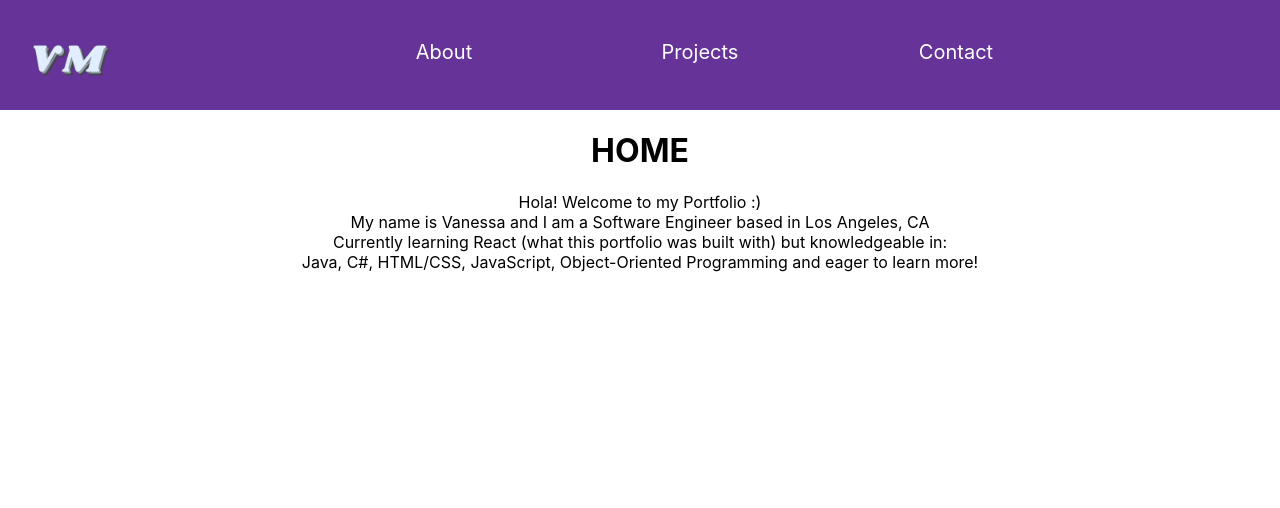
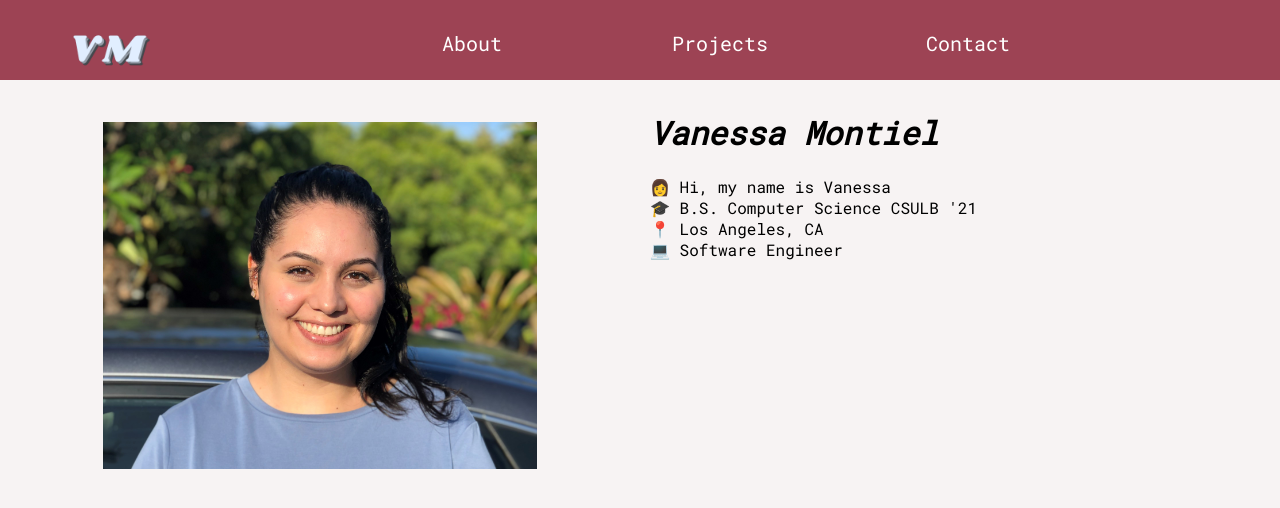
Before and after one commit to vmontielmg/por, a React (Create React App) app: page / in a window 1280 px wide. Shown: the top 508 px of the page. Built offline with nearby package versions, Linux system fonts and the light colour scheme.

Commit message:
add styling to home page

```diff
--- a/src/App.css
+++ b/src/App.css
@@ -1,42 +1,15 @@
+@import url('https://fonts.googleapis.com/css2?family=Fira+Sans&family=Roboto+Mono&family=Source+Code+Pro&display=swap');
+
 .App {
   text-align: center;
+  background-color: #F7F3F3;
+  height: inherit;
+  font-family: 'Roboto Mono', monospace;
 }
 
-/* .App-logo {
-  height: 40vmin;
-  pointer-events: none;
+* {
+  box-sizing: border-box;
 }
-
-@media (prefers-reduced-motion: no-preference) {
-  .App-logo {
-    animation: App-logo-spin infinite 20s linear;
-  }
-}
-
- .App-header {
-  background-color: #282c34;
-  min-height: 100vh;
-  display: flex;
-  flex-direction: column;
-  align-items: center;
-  justify-content: center;
-  font-size: calc(10px + 2vmin);
-  color: white;
-}
-
-.App-link {
-  color: #61dafb;
-}
-
-@keyframes App-logo-spin {
-  from {
-    transform: rotate(0deg);
-  }
-  to {
-    transform: rotate(360deg);
-  }
-}
-*/
 
 .headshot {
   width: 200px;
@@ -44,13 +17,12 @@
 }
 
 .nav-bar {
-  background-color: rebeccapurple;
+  background-color: #9D4354;
   list-style-type: none;
   overflow: hidden;
   width: 100%;
-  height: 100%;
+  height: 5em;
   margin: 0;
-  padding: 10px 0px 0px 0px;
   text-align: center;
 }
 
@@ -62,8 +34,6 @@
   width: 20%;
   font-size: 20px;
   color: white;
-  /* background-color: green;
-  color: white; */
 }
 
 .pageLink:visited {
@@ -79,5 +49,44 @@
   padding: 0;
   margin-left: 20px;
   float: left;
-  /* pointer-events: none; */
 }
+
+.self-portrait {
+  width: 70%;
+  padding-top: 2em;
+}
+
+.img-cluster {
+  text-align: center;
+}
+
+#name {
+  font-style: italic;
+}
+
+#column {
+  float: left;
+  width: 50%;
+  padding: 10px;
+  height: 100%;
+}
+
+.Home {
+  content: "";
+  display: table;
+  clear: both;
+  text-align: justify;
+}
+
+@media screen and (max-width: 600px) {
+  #column {
+    width: 100%;
+  }
+}
+
+@media (min-height: 500px) {
+  .App {
+    height: 100vh;
+  }
+
+}
--- a/src/components/home/Home.js
+++ b/src/components/home/Home.js
@@ -4,12 +4,20 @@ class Home extends React.Component {
     render () {
         return (
             <div className='Home'>
-                <h1> HOME </h1>
-                <p>Hola! Welcome to my Portfolio :) <br />
-                My name is Vanessa and I am a Software Engineer based in Los Angeles, CA <br />
-                Currently learning React (what this portfolio was built with) but knowledgeable in: <br />
-                Java, C#, HTML/CSS, JavaScript, Object-Oriented Programming and eager to learn more! <br />
-                </p>
+                <div className='img-cluster' id='column'>
+                    <img src={require('../../images/vmontiel-icon.jpg')} alt='headshot of woman' className='self-portrait'></img>
+                    {/* <img src={require('../../images/vmontiel-icon.jpg')} alt='headshot of woman' style={{height:'150px'}}></img>
+                    <img src={require('../../images/vmontiel-icon.jpg')} alt='headshot of woman' style={{height:'150px'}}></img> */}
+                </div>
+                <div className='intro' id='column'>
+                    <h1 id='name'> Vanessa Montiel </h1>
+                    <p>
+                        &#128105; Hi, my name is Vanessa <br/>
+                        &#127891; B.S. Computer Science CSULB '21 <br/>
+                        &#128205; Los Angeles, CA <br/>
+                        &#128187; Software Engineer  <br/>
+                    </p>
+                </div>
             </div>
         )
     }
```
Also changed, not shown: public/index.html (+0 -10 lines), src/style-values.txt (added), 1 other file (tests, documents, lock files or other folders).
